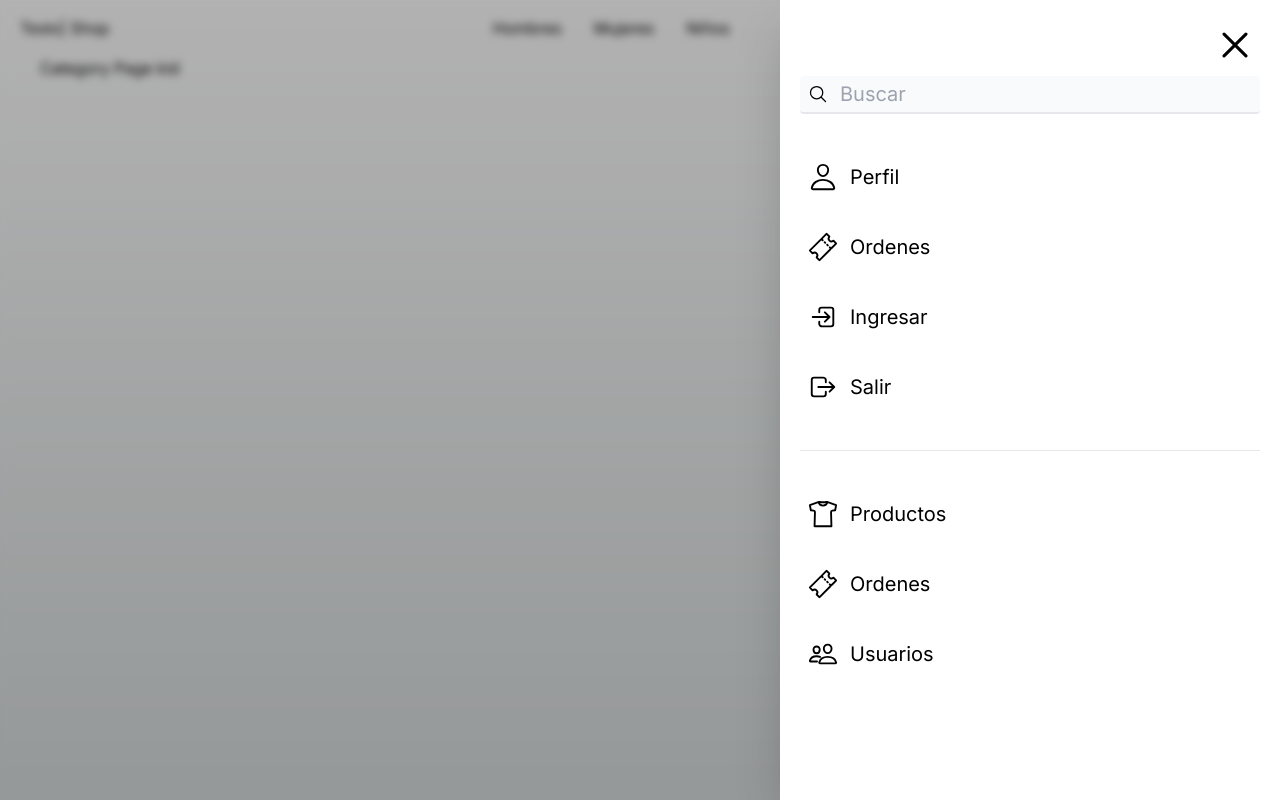
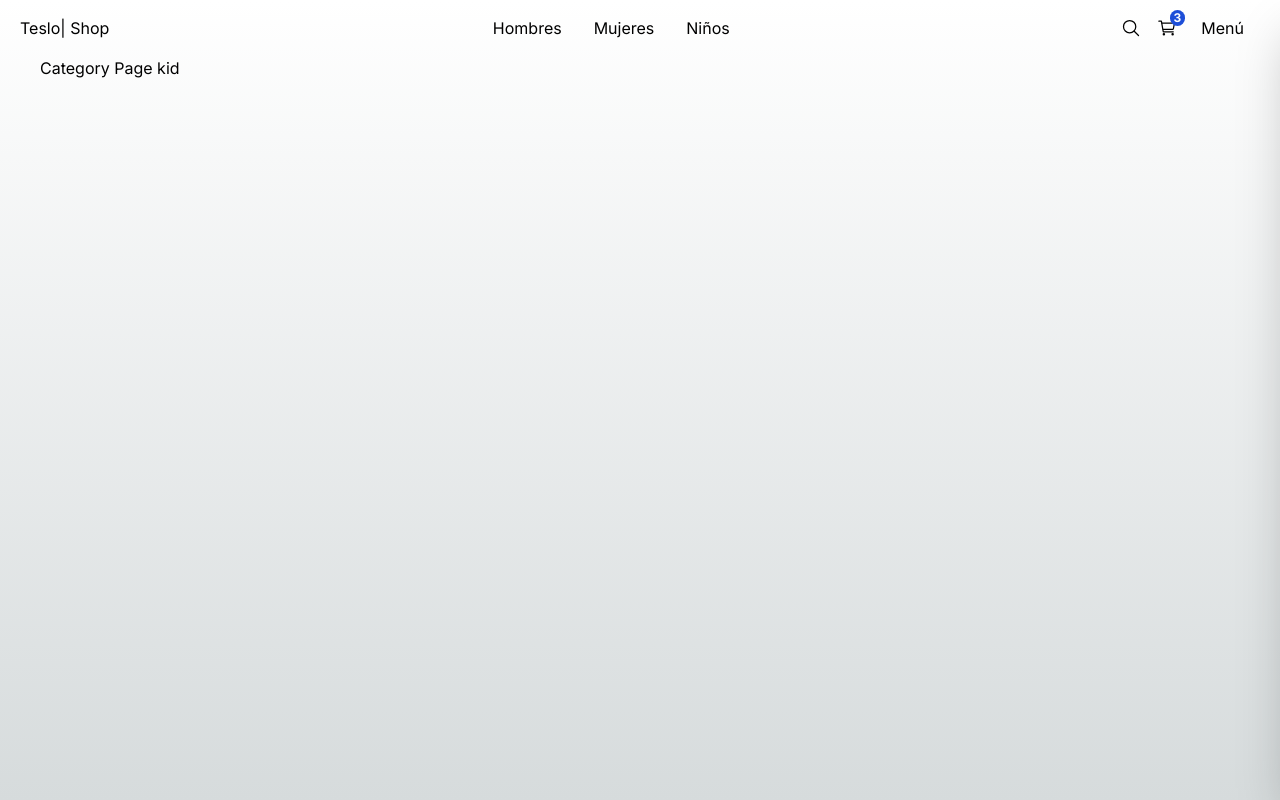
Before and after one commit to Starklord17/TesloShop, a Next.js app: page /category/kid in a window 1280 px wide. Built offline with nearby package versions, Linux system fonts and the light colour scheme.

Commit message:
:zap: Zustand - UI Store

```diff
--- a/package.json
+++ b/package.json
@@ -9,10 +9,12 @@
     "lint": "next lint"
   },
   "dependencies": {
+    "clsx": "^2.1.1",
     "next": "14.2.4",
     "react": "^18",
     "react-dom": "^18",
-    "react-icons": "^5.2.1"
+    "react-icons": "^5.2.1",
+    "zustand": "^4.5.4"
   },
   "devDependencies": {
     "@types/node": "^20",
--- a/src/components/ui/sidebar/Sidebar.tsx
+++ b/src/components/ui/sidebar/Sidebar.tsx
@@ -1,6 +1,8 @@
 "use client";
 
 import Link from "next/link";
+import clsx from "clsx";
+import { useUIStore } from "@/store";
 import {
   IoCloseOutline,
   IoSearchOutline,
@@ -13,24 +15,45 @@
 } from "react-icons/io5";
 
 export const Sidebar = () => {
+  const isSideMenuOpen = useUIStore((state) => state.isSideMenuOpen);
+  const closeMenu = useUIStore((state) => state.closeSideMenu);
+
   return (
     <aside>
       {/* Background black */}
-      <div className="fixed top-0 left-0 w-screen h-screen z-10 bg-black opacity-30" />
+      {isSideMenuOpen && (
+        <div className="fixed top-0 left-0 w-screen h-screen z-10 bg-black opacity-30" />
+      )}
 
       {/* Blur */}
-      <div className="fade-in fixed top-0 left-0 w-screen h-screen z-10 backdrop-filter backdrop-blur-sm" />
+      {isSideMenuOpen && (
+        <div
+          onClick={closeMenu}
+          className="fade-in fixed top-0 left-0 w-screen h-screen z-10 backdrop-filter backdrop-blur-sm"
+        />
+      )}
 
       {/* Sidemenu */}
       <nav
-        // TODO: efecto de slide
-        className="fixed p-5 right-0 top-0 w-[500px] h-screen bg-white z-20 shadow-2xl transform transition-all duration-300"
+        className={clsx(
+          "fixed p-5 right-0 top-0 w-[500px] h-screen bg-white z-20 shadow-2xl transform transition-all duration-300",
+          {
+            "translate-x-full": !isSideMenuOpen,
+          }
+        )}
       >
-        <IoCloseOutline
-          size={50}
-          className="absolute top-5 right-5 cursor-pointer"
-          onClick={() => console.log("click")}
-        />
+        <button
+          type="button"
+          onClick={closeMenu}
+          className="absolute top-5 right-5 p-0 rounded-full transition-colors group"
+          aria-label="Cerrar menú"
+        >
+          <IoCloseOutline size={50} aria-hidden="true" />
+          <span
+            className="absolute inset-0 rounded-full bg-gray-100 opacity-0 group-hover:opacity-50 transition-opacity"
+            aria-hidden="true"
+          ></span>
+        </button>
 
         {/* Search */}
         <form className="relative mt-14" role="search">
--- a/src/components/ui/top-menu/TopMenu.tsx
+++ b/src/components/ui/top-menu/TopMenu.tsx
@@ -1,25 +1,46 @@
+"use client";
+
 import Link from "next/link";
-import {IoSearchOutline, IoCartOutline} from 'react-icons/io5'
+import { IoSearchOutline, IoCartOutline } from "react-icons/io5";
 
 import { titleFont } from "@/config/fonts";
-
+import { useUIStore } from "@/store";
 
 export const TopMenu = () => {
+  const openMenu = useUIStore((state) => state.openSideMenu);
+
   return (
     <nav className="flex px-5 justify-between items-center w-full">
       {/* Logo */}
       <div>
         <Link href="/">
-          <span className="{`${titleFont.className} antialiased font-bold`}">Teslo</span>
+          <span className="{`${titleFont.className} antialiased font-bold`}">
+            Teslo
+          </span>
           <span>| Shop</span>
         </Link>
       </div>
 
       {/* Center Menu */}
       <div className="hidden sm:block">
-        <Link className="m-2 p-2 rounded-md transition-all hover:bg-gray-100" href="/category/men">Hombres</Link>
-        <Link className="m-2 p-2 rounded-md transition-all hover:bg-gray-100" href="/category/women">Mujeres</Link>
-        <Link className="m-2 p-2 rounded-md transition-all hover:bg-gray-100" href="/category/kids">Niños</Link>
+        <Link
+          className="m-2 p-2 rounded-md transition-all hover:bg-gray-100"
+          href="/category/men"
+        >
+          Hombres
+        </Link>
+        <Link
+          className="m-2 p-2 rounded-md transition-all hover:bg-gray-100"
+          href="/category/women"
+        >
+          Mujeres
+        </Link>
+        <Link
+          className="m-2 p-2 rounded-md transition-all hover:bg-gray-100"
+          href="/category/kids"
+        >
+          Niños
+        </Link>
       </div>
 
       {/* Search, Cart, Menu */}
@@ -29,17 +50,21 @@
         </Link>
         <Link href="/cart" className="mx-2">
           <div className="relative">
-            <span className="absolute text-xs rounded-full px-1 font-bold -top-2 -right-2 bg-blue-700 text-white">3</span>
+            <span className="absolute text-xs rounded-full px-1 font-bold -top-2 -right-2 bg-blue-700 text-white">
+              3
+            </span>
             <IoCartOutline className="w-5 h-5" />
           </div>
         </Link>
 
-        <button className="m-2 p-2 rounded-md transition-all hover:bg-gray-100">
+        <button
+          type="button"
+          onClick={openMenu}
+          className="m-2 p-2 rounded-md transition-all hover:bg-gray-100"
+        >
           Menú
         </button>
-
       </div>
-
     </nav>
   );
 };
--- /dev/null
+++ b/src/store/index.ts
@@ -0,0 +1 @@
+export * from './ui/ui-store'
--- /dev/null
+++ b/src/store/ui/ui-store.ts
@@ -0,0 +1,15 @@
+import { create } from 'zustand'
+
+interface State {
+  isSideMenuOpen: boolean;
+
+  openSideMenu: () => void;
+  closeSideMenu: () => void;
+}
+
+export const useUIStore = create<State>()((set) => ({
+  isSideMenuOpen: false,
+
+  openSideMenu: () => set(() => ({ isSideMenuOpen: true })),
+  closeSideMenu: () => set(() => ({ isSideMenuOpen: false }))
+}))
```
Also changed, not shown: 1 other file (tests, documents, lock files or other folders).
